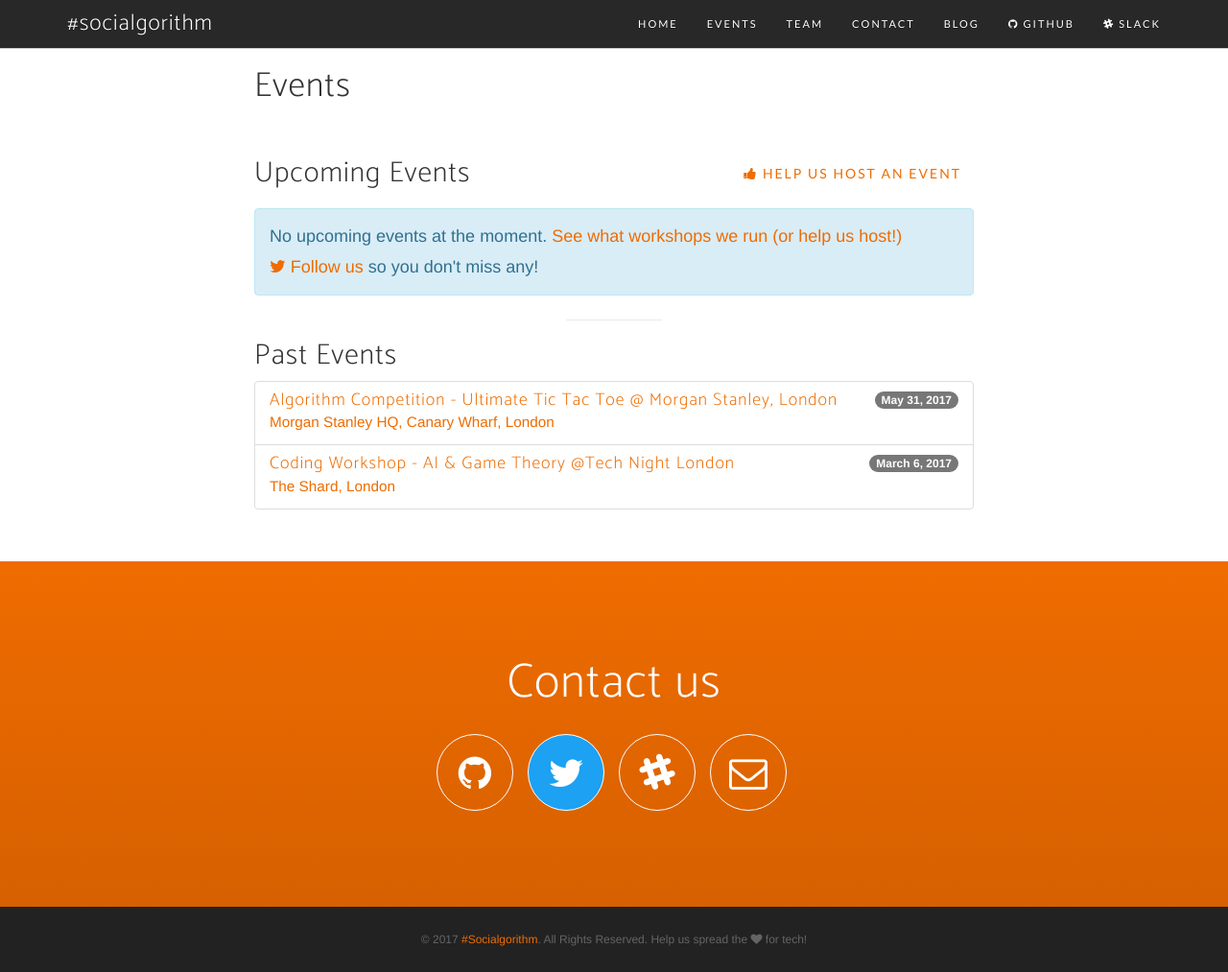
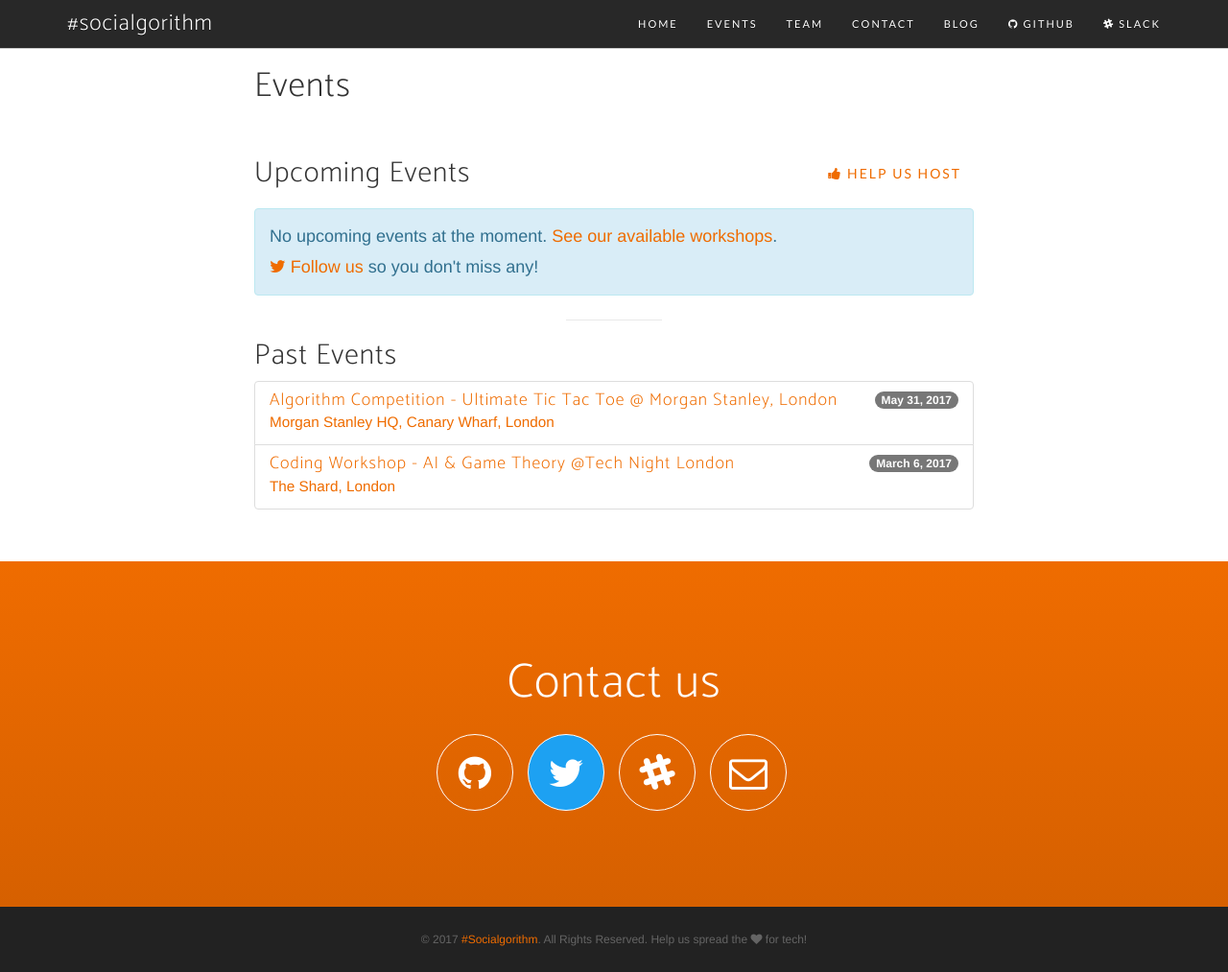
Before and after one commit to socialgorithm/socialgorithm.github.io, a Jekyll site: the page built from events.html, in a window 1280 px wide and 1013 px high. Shown: the whole window at 96% size. Built offline with Jekyll 4.4.1, drawn with Linux system fonts in a browser that asks for light colours; nearby versions of some CDN libraries; some web fonts are replaced.

```diff
--- a/_config.yml
+++ b/_config.yml
@@ -30,7 +30,7 @@ permalink: pretty
 paginate: 5
 exclude: ["less","node_modules","Gruntfile.js","package.json","README.md"]
 
-plugins: [jekyll-paginate, jekyll-feed, jemoji]
+plugins_dir: [jekyll-paginate, jekyll-feed, jemoji]
 # Build settings
 
 exclude: [ node_modules, .sass-cache, .git, less, _sass ]
--- a/events.html
+++ b/events.html
@@ -5,7 +5,7 @@ layout: page
 
 <a href="/host" class="pull-right btn">
     <i class="fa fa-thumbs-up"></i>
-    Help us Host an Event
+    Help us Host
 </a>
 
 <h2>Upcoming Events</h2>
@@ -35,10 +35,7 @@ layout: page
 {% if postCount == 0 %}
     <div class="alert alert-info">
         <p>
-            No upcoming events at the moment.
-            <a href="/host">
-                See what workshops we run (or help us host!)
-            </a>
+            No upcoming events at the moment. <a href="/host"> See our available workshops</a>.
         </p>
         <p>
             <a href="https://twitter.com/Socialgorithm_">
```
Also changed, not shown: gulpfile.js (+35 -26 lines), README.md.
